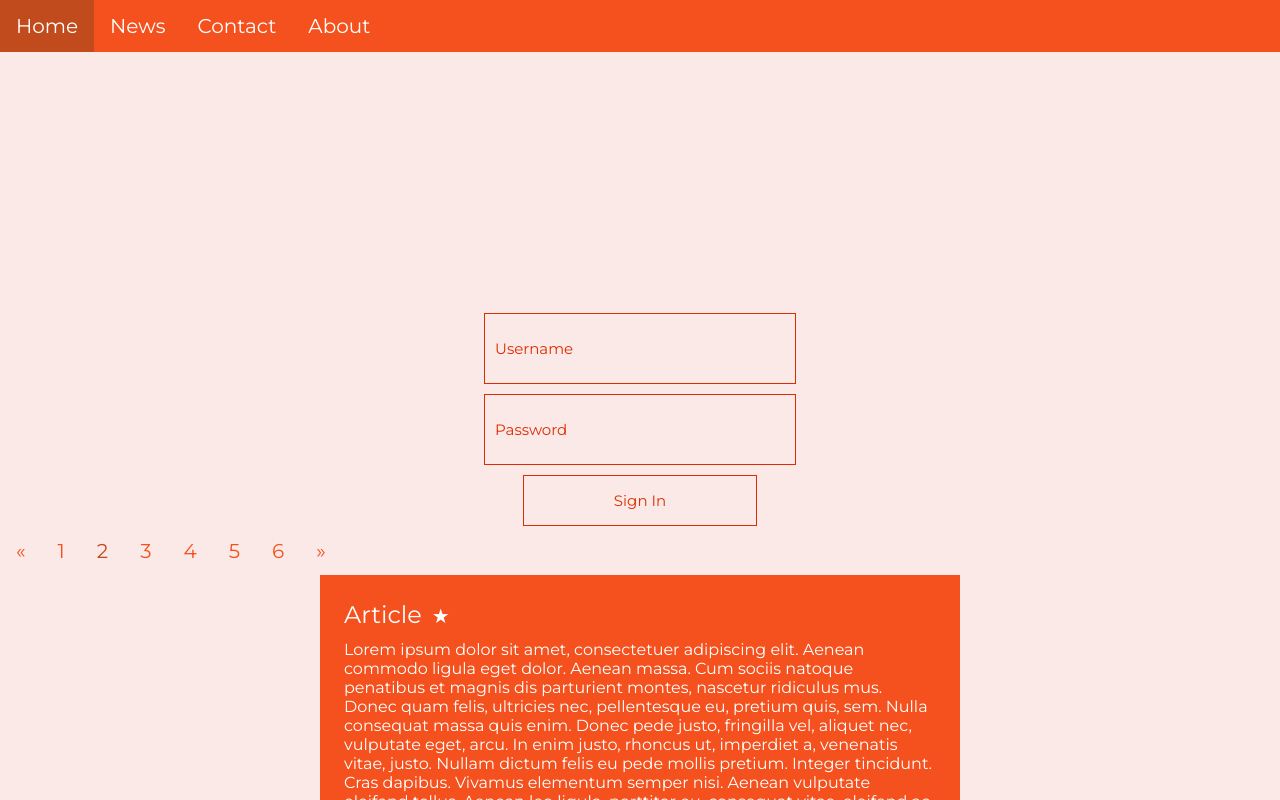
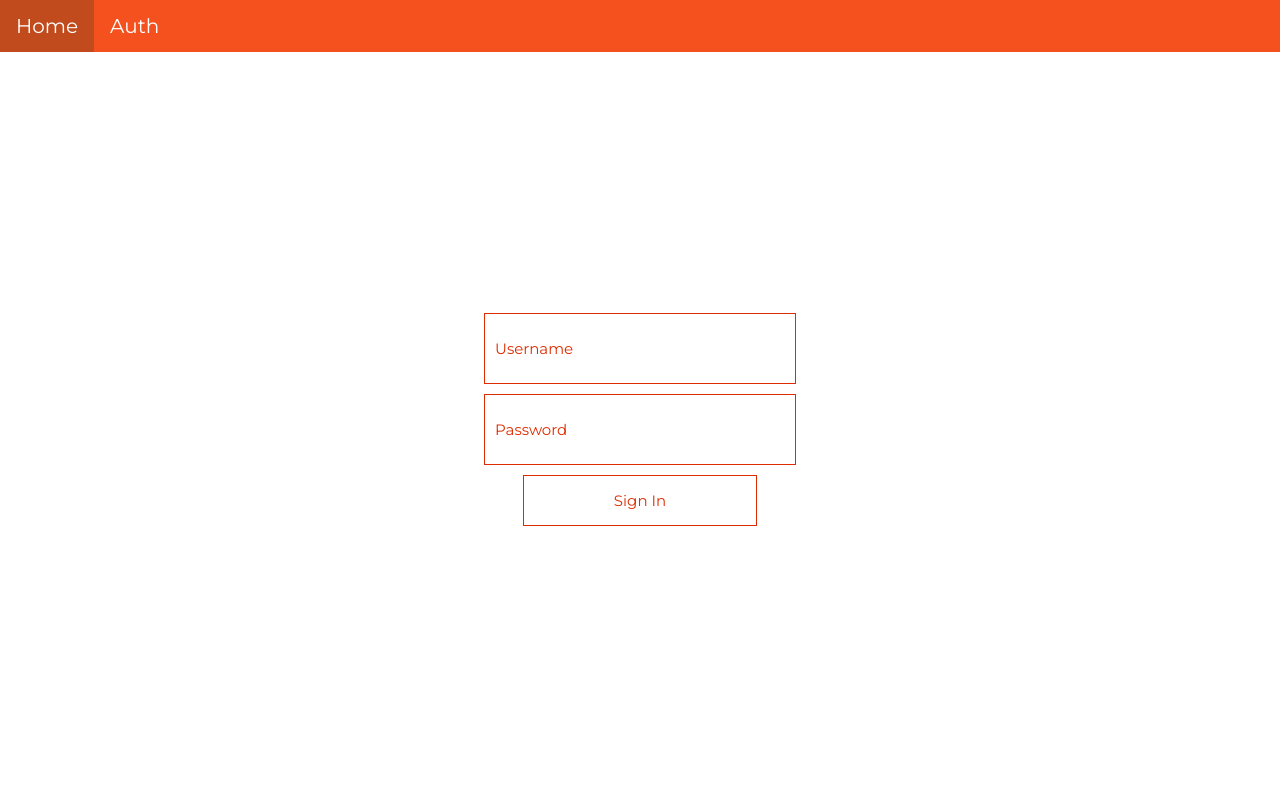
Before and after one commit to Unatart/rsoi-lab3, a React (Create React App) app: page /#/auth in a window 1280 px wide. Before the commit this address led to /#/. Shown: the top 800 px of the page. Built offline with nearby package versions, Linux system fonts and the light colour scheme; no server answers.

Commit message:
create dynamic render of pages

```diff
--- a/package.json
+++ b/package.json
@@ -7,8 +7,11 @@
     "@types/node": "12.12.12",
     "@types/react": "16.9.13",
     "@types/react-dom": "16.9.4",
+    "@types/react-router-dom": "^5.1.3",
     "react": "^16.12.0",
     "react-dom": "^16.12.0",
+    "react-router": "^5.1.2",
+    "react-router-dom": "^5.1.2",
     "react-scripts": "3.2.0",
     "typescript": "3.7.2"
   },
--- a/src/App.tsx
+++ b/src/App.tsx
@@ -1,12 +1,50 @@
 import React from 'react';
 import {MainPage} from "./MainPage/MainPage";
+import {HashRouter, Route, Switch} from "react-router-dom";
+import {CookieWorker} from "./Cookie/CookieWorker";
+import {INavBarProps, Navbar} from "./UiComponents/Navbar/Navbar";
+import {AuthPage} from "./AuthPage/AuthPage";
+import {FavPage} from "./FavPage/FavPage";
+import {SettingsPage} from "./SettingsPage/SettingsPage";
 
 class App extends React.Component {
-  public render() {
-    return (
-      <MainPage/>
-    );
-  }
+    constructor(props:any) {
+        super(props);
+        this.cookie_worker = new CookieWorker();
+        if (this.cookie_worker.get('user')) {
+            this.navbar = {
+                home:true,
+                favs:true,
+                settings:true,
+                auth:false
+            }
+        } else {
+            this.navbar = {
+                home:true,
+                auth:true,
+                favs:false,
+                settings:false
+            }
+        }
+    }
+    public render() {
+        return (
+            <HashRouter>
+                <div>
+                    <Navbar {...this.navbar} />
+                    <Switch>
+                        {this.navbar.home && <Route exact path="/"><MainPage/></Route>}
+                        {this.navbar.auth && <Route path="/auth"><AuthPage/></Route>}
+                        {this.navbar.auth && <Route path="/favs"><FavPage/></Route>}
+                        {this.navbar.auth && <Route path="/settings"><SettingsPage/></Route>}
+                    </Switch>
+                </div>
+            </HashRouter>
+        );
+    }
+
+    private navbar:INavBarProps;
+    private cookie_worker:CookieWorker;
 }
 
 
--- /dev/null
+++ b/src/AuthPage/AuthPage.css
@@ -0,0 +1,4 @@
+.AuthPage {
+    background-color: #fbe9e7;
+    width: 100vw;
+}
--- /dev/null
+++ b/src/AuthPage/AuthPage.tsx
@@ -0,0 +1,10 @@
+import React from "react";
+import {AuthPanel} from "../UiComponents/Auth/Auth";
+
+export class AuthPage extends React.Component {
+    render() {
+        return (
+            <AuthPanel/>
+        );
+    }
+}
--- /dev/null
+++ b/src/Cookie/CookieWorker.ts
@@ -0,0 +1,28 @@
+
+export class CookieWorker {
+    public get(name:string) {
+        const value = "; " + document.cookie;
+        const parts = value.split("; " + name + "=");
+
+        if (parts.length === 2) {
+            // @ts-ignore
+            return parts.pop().split(";").shift();
+        }
+    }
+
+    public set(name:string, value:string) {
+        const date = new Date();
+
+        date.setTime(date.getTime() + (360 * 24 * 60 * 60 * 1000));
+
+        document.cookie = name+"="+value+"; expires="+date.toUTCString()+"; path=/";
+    }
+
+    public remove(name:string) {
+        const date = new Date();
+
+        date.setTime(date.getTime() + (-1 * 24 * 60 * 60 * 1000));
+
+        document.cookie = name+"=; expires="+date.toUTCString()+"; path=/";
+    }
+}
--- /dev/null
+++ b/src/FavPage/FavPage.tsx
@@ -0,0 +1,7 @@
+import React from "react";
+
+export class FavPage extends React.Component {
+    render() {
+        return <div/>;
+    }
+}
--- a/src/MainPage/MainPage.tsx
+++ b/src/MainPage/MainPage.tsx
@@ -1,35 +1,10 @@
 import React from "react";
-import {Navbar} from "../UiComponents/Navbar/Navbar";
 import "./MainPage.css";
-import {AuthPanel} from "../UiComponents/Auth/Auth";
-import {Pagination} from "../UiComponents/Pagination/Pagination";
-import {Card} from "../UiComponents/Card/Card";
-import {Settings} from "../UiComponents/Settings/Settings";
-import {IRequestParams, Request} from "../Request/Request";
 
 export class MainPage extends React.Component {
-    public componentDidMount() {
-        const url:string = 'example.com';
-        const options:IRequestParams = {
-            method: "GET",
-            headers: {'Content-Type': 'application/json'}
-        };
-
-        this.data = Request(url, options);
-    }
-
     public render() {
-        const story:string = "Lorem ipsum dolor sit amet, consectetuer adipiscing elit. Aenean commodo ligula eget dolor. Aenean massa. Cum sociis natoque penatibus et magnis dis parturient montes, nascetur ridiculus mus. Donec quam felis, ultricies nec, pellentesque eu, pretium quis, sem. Nulla consequat massa quis enim. Donec pede justo, fringilla vel, aliquet nec, vulputate eget, arcu. In enim justo, rhoncus ut, imperdiet a, venenatis vitae, justo. Nullam dictum felis eu pede mollis pretium. Integer tincidunt. Cras dapibus. Vivamus elementum semper nisi. Aenean vulputate eleifend tellus. Aenean leo ligula, porttitor eu, consequat vitae, eleifend ac, enim. Aliquam lorem ante, dapibus in, viverra quis, feugiat a, tellus. Phasellus viverra nulla ut metus varius laoreet. Quisque rutrum. Aenean imperdiet. Etiam ultricies nisi vel augue. Curabitur ullamcorper ultricies nisi. Nam eget dui. Etiam rhoncus. Maecenas tempus, tellus eget condimentum rhoncus, sem quam semper libero, sit amet adipiscing sem neque sed ipsum. Nam quam nunc, blandit vel, luctus pulvinar, hendrerit id, lorem. Maecenas nec odio et ante tincidunt tempus. Donec vitae sapien ut libero venenatis faucibus. Nullam quis ante. Etiam sit amet orci eget eros faucibus tincidunt. Duis leo. Sed fringilla mauris sit amet nibh. Donec sodales sagittis magna. Sed consequat, leo eget bibendum sodales, augue velit cursus nunc,";
         return (
-            <div className="MainPage">
-                <Navbar/>
-                <AuthPanel/>
-                <Pagination/>
-                <Card author={"author name"} story={story} name={"Article"}/>
-                <Settings/>
-            </div>
+            <div/>
         );
     }
-
-    private data:any;
 }
--- /dev/null
+++ b/src/SettingsPage/SettingsPage.tsx
@@ -0,0 +1,7 @@
+import React from "react";
+
+export class SettingsPage extends React.Component {
+    render() {
+        return <div/>;
+    }
+}
--- a/src/UiComponents/Navbar/Navbar.tsx
+++ b/src/UiComponents/Navbar/Navbar.tsx
@@ -1,13 +1,29 @@
-import React from "react";
+import React from "react"
+import {Link} from "react-router-dom";
 import "./Navbar.css";
 
-export function Navbar():JSX.Element {
+export interface INavBarProps {
+    home?:boolean;
+    auth?:boolean;
+    favs?:boolean;
+    settings?:boolean;
+}
+
+export function Navbar(props:INavBarProps):JSX.Element {
     return (
         <ul>
-            <li><a className="active" href="#home">Home</a></li>
-            <li><a href="#news">News</a></li>
-            <li><a href="#contact">Contact</a></li>
-            <li><a href="#about">About</a></li>
+            {props.home &&<li>
+                <Link to="/">Home</Link>
+            </li>}
+            {props.auth && <li>
+                <Link to="/auth">Auth</Link>
+            </li>}
+            {props.favs && <li>
+                <Link to="/favs">Favs</Link>
+            </li>}
+            {props.settings && <li>
+                <Link to="/settings">Settings</Link>
+            </li>}
         </ul>
     );
 }
--- a/src/index.tsx
+++ b/src/index.tsx
@@ -8,4 +8,4 @@ ReactDOM.render(<App/>, document.getElementById('root'));
 // If you want your app to work offline and load faster, you can change
 // unregister() to register() below. Note this comes with some pitfalls.
 // Learn more about service workers: https://bit.ly/CRA-PWA
-serviceWorker.unregister();
+serviceWorker.register();
```
Also changed, not shown: 1 other file (tests, documents, lock files or other folders).
